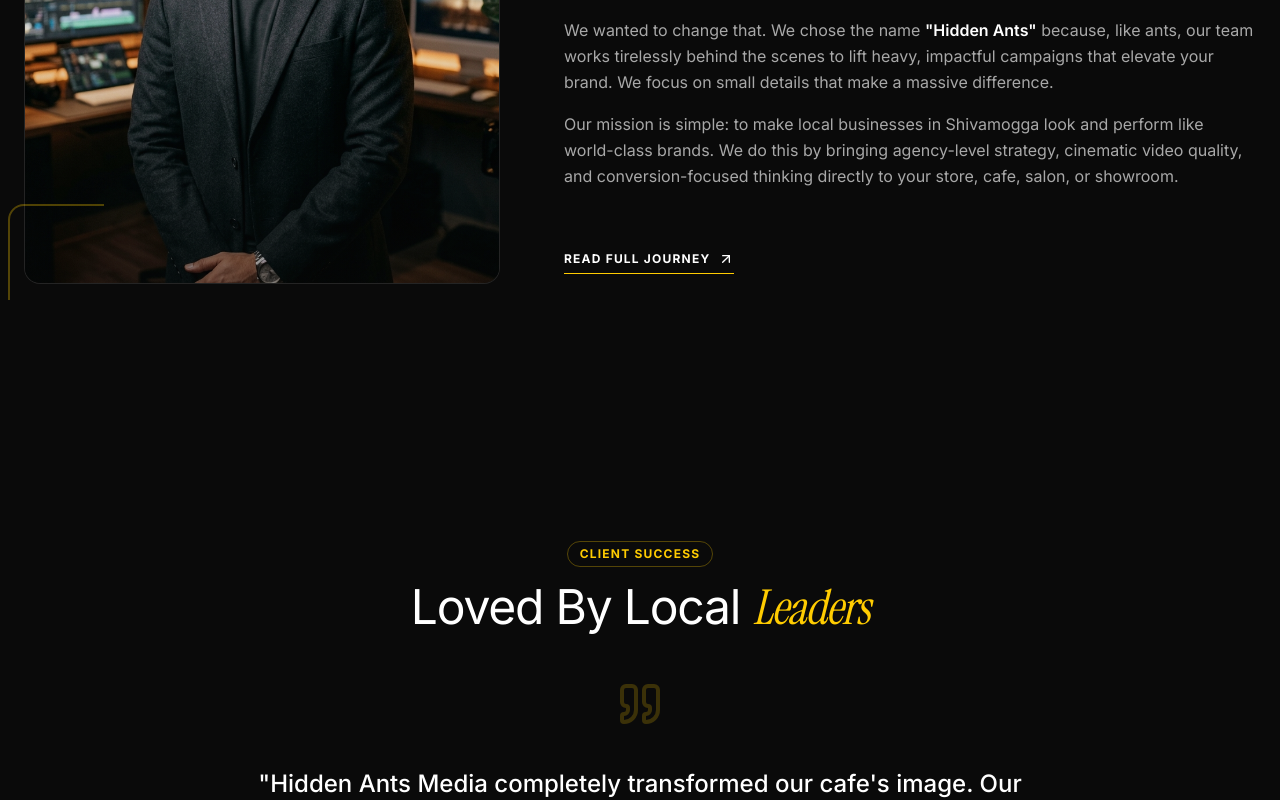
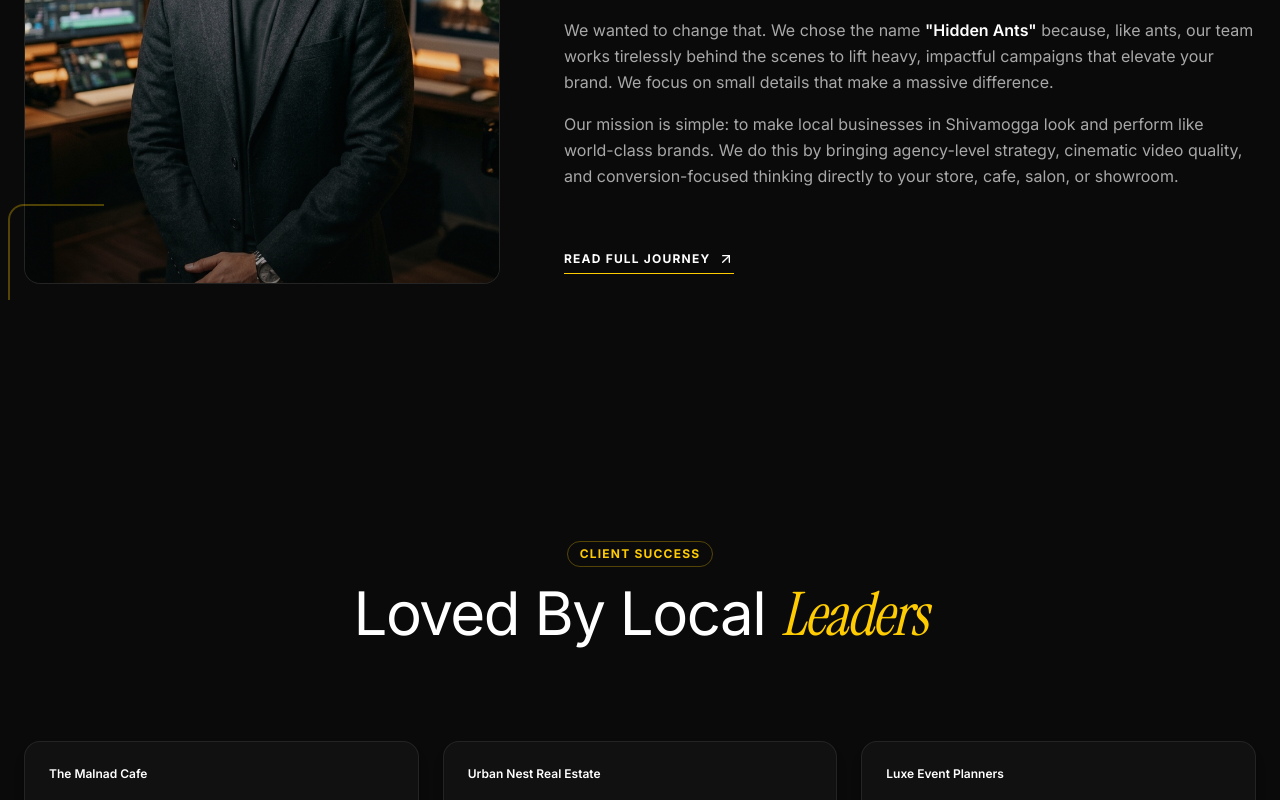
Before and after one commit to nknandakumar/Hidden_Ants_Media, a Next.js app: page / in a window 1280 px wide. Shown: the part 11200-12000 px from the top of the page. Built offline with nearby package versions, Linux system fonts and the light colour scheme; grey boxes are pictures that could not be loaded.

Commit message:
Testimonial section re designed

```diff
--- a/src/components/Testimonials.tsx
+++ b/src/components/Testimonials.tsx
@@ -1,166 +1,171 @@
 "use client";
 
-import React, { useState, useEffect, useCallback } from "react";
-import { motion, AnimatePresence } from "framer-motion";
-import { ChevronLeft, ChevronRight, Quote } from "lucide-react";
+import React from "react";
+import { motion } from "framer-motion";
+import { BadgeCheck, Star } from "lucide-react";
+import Image from "next/image";
 
 interface Testimonial {
   id: number;
-  quote: string;
-  author: string;
-  role: string;
-  company: string;
+  businessName: string;
+  date: string;
+  name: string;
+  handle: string;
+  avatar: string;
+  text: string;
 }
 
-export default function Testimonials() {
 const testimonials: Testimonial[] = [
   {
     id: 1,
-      quote: "Hidden Ants Media completely transformed our cafe's image. Our Reels started going viral locally in Shivamogga, and we saw a 40% increase in weekend walk-ins within two months!",
-      author: "Raghav Gowda",
-      role: "Founder & Head Barista",
-      company: "The Malnad Cafe",
+    businessName: "The Malnad Cafe",
+    date: "Nov 22, 2025",
+    name: "Raghav Gowda",
+    handle: "@raghav_malnad",
+    avatar: "https://images.unsplash.com/photo-1506794778202-cad84cf45f1d?w=150&h=150&fit=crop&crop=faces&q=80",
+    text: "As someone with zero digital marketing experience, I was worried about running ads. But Hidden Ants made it so simple. Our weekend walk-ins have increased by 40%!",
   },
   {
     id: 2,
-      quote: "Their understanding of the local market combined with modern editorial aesthetics is unmatched. They don't just post content; they build campaigns that convert followers into paying showroom clients.",
-      author: "Priya Hegde",
-      role: "Managing Director",
-      company: "Sahyadri Fashion Hub",
+    businessName: "Sahyadri Fashion",
+    date: "Dec 14, 2025",
+    name: "Priya Hegde",
+    handle: "@priya_styles",
+    avatar: "https://images.unsplash.com/photo-1494790108377-be9c29b29330?w=150&h=150&fit=crop&crop=faces&q=80",
+    text: "I thought building a strong online brand would take months. Their team helped our boutique go viral locally in days, without us needing any technical skills.",
   },
   {
     id: 3,
-      quote: "The level of professionalism and responsiveness they maintain is rare. The brand guidelines and photography layout they created for our luxury store feel world-class.",
-      author: "Kiran Kumar",
-      role: "Founder",
-      company: "Elegance Showroom",
+    businessName: "Smile Dental Clinic",
+    date: "Oct 30, 2025",
+    name: "Dr. Vikram Rao",
+    handle: "@dr_vikram_smiles",
+    avatar: "https://images.unsplash.com/photo-1507003211169-0a1dd7228f2d?w=150&h=150&fit=crop&crop=faces&q=80",
+    text: "As a busy dentist, I had no idea where to start with social media. This agency gave me confidence and made the process surprisingly smooth. Patient inquiries have doubled.",
   },
   {
     id: 4,
-      quote: "We hired them for our grand opening social media campaign and reels production. The results exceeded expectations—we were fully booked for the first ten days!",
-      author: "Shwetha Rao",
-      role: "Co-Founder",
-      company: "Elysian Salon",
+    businessName: "Urban Nest Real Estate",
+    date: "Nov 05, 2025",
+    name: "Sneha Patel",
+    handle: "@sneha_realtor",
+    avatar: "https://images.unsplash.com/photo-1438761681033-6461ffad8d80?w=150&h=150&fit=crop&crop=faces&q=80",
+    text: "I never imagined getting leads could be this easy. Their content strategy guided me at every stage, and our property listings now look truly premium and attract high-ticket buyers.",
   },
+  {
+    id: 5,
+    businessName: "Elysian Salon",
+    date: "Sep 18, 2025",
+    name: "Shwetha Bhat",
+    handle: "@shwetha_glam",
+    avatar: "https://images.unsplash.com/photo-1534528741775-53994a69daeb?w=150&h=150&fit=crop&crop=faces&q=80",
+    text: "From color palettes to reel formats, customizing our brand was effortless. I finally have a salon page that not only looks great but also works perfectly to book appointments.",
+  },
+  {
+    id: 6,
+    businessName: "Apex Fitness Studio",
+    date: "Dec 02, 2025",
+    name: "Rohit Sharma",
+    handle: "@rohit_fitness",
+    avatar: "https://images.unsplash.com/photo-1500648767791-00dcc994a43e?w=150&h=150&fit=crop&crop=faces&q=80",
+    text: "Every detail was thought through. I didn't feel lost even once, and in just a week our gym had a promotional campaign I'm incredibly proud to share with our members.",
+  },
+  {
+    id: 7,
+    businessName: "Luxe Event Planners",
+    date: "Oct 11, 2025",
+    name: "Ananya Desai",
+    handle: "@ananya_events",
+    avatar: "https://images.unsplash.com/photo-1544005313-94ddf0286df2?w=150&h=150&fit=crop&crop=faces&q=80",
+    text: "I was skeptical about hiring an agency, but this team feels custom-made for our needs. Our event photography and social feed now reflect our luxury vision perfectly.",
+  },
+  {
+    id: 8,
+    businessName: "EduTech Solutions",
+    date: "Nov 28, 2025",
+    name: "Aditi Verma",
+    handle: "@aditi_edutech",
+    avatar: "https://images.unsplash.com/photo-1517841905240-472988babdf9?w=150&h=150&fit=crop&crop=faces&q=80",
+    text: "The whole experience was faster than I expected. In under seven days, our ad campaigns were live, polished, and fully aligned with our brand identity.",
+  },
+  {
+    id: 9,
+    businessName: "Elegance Showroom",
+    date: "Sep 25, 2025",
+    name: "Kiran Kumar",
+    handle: "@kiran_elegance",
+    avatar: "https://images.unsplash.com/photo-1472099645785-5658abf4ff4e?w=150&h=150&fit=crop&crop=faces&q=80",
+    text: "They don't just post content; they build campaigns that convert followers into paying showroom clients. The level of professionalism they maintain is rare.",
+  }
 ];
 
-  const [currentIndex, setCurrentIndex] = useState(0);
-  const [direction, setDirection] = useState(0); // -1 for prev, 1 for next
-
-  const handleNext = useCallback(() => {
-    setDirection(1);
-    setCurrentIndex((prev) => (prev + 1) % testimonials.length);
-  }, [testimonials.length]);
-
-  const handlePrev = useCallback(() => {
-    setDirection(-1);
-    setCurrentIndex((prev) => (prev - 1 + testimonials.length) % testimonials.length);
-  }, [testimonials.length]);
-
-  useEffect(() => {
-    const timer = setInterval(() => {
-      handleNext();
-    }, 8000);
-    return () => clearInterval(timer);
-  }, [handleNext]);
-
-  const slideVariants = {
-    enter: (dir: number) => ({
-      x: dir > 0 ? 100 : -100,
-      opacity: 0,
-    }),
-    center: {
-      x: 0,
-      opacity: 1,
-    },
-    exit: (dir: number) => ({
-      x: dir < 0 ? 100 : -100,
-      opacity: 0,
-    }),
-  };
-
+export default function Testimonials() {
   return (
-    <section className="bg-bg-secondary py-20 md:py-32 overflow-hidden">
-      <div className="max-w-4xl mx-auto px-6 text-center relative">
+    <section className="bg-bg-secondary py-20 md:py-32">
+      <div className="max-w-7xl mx-auto px-6">
 
         {/* Section Header */}
-        <div className="mb-12 text-center">
+        <div className="max-w-3xl mx-auto text-center mb-16 md:mb-24">
           <span className="inline-block px-3 py-1 mb-4 border border-accent-yellow/30 rounded-full text-[10px] sm:text-xs font-bold uppercase tracking-widest text-accent-yellow">
             Client Success
           </span>
-          <h2 className="text-3xl md:text-5xl font-normal tracking-tight text-text-primary">
+          <h2 className="text-3xl md:text-5xl lg:text-6xl font-normal tracking-tight text-text-primary">
             Loved By Local <span className="font-instrument italic text-accent-yellow">Leaders</span>
           </h2>
         </div>
 
-        {/* Quote Icon decorative */}
-        <div className="flex justify-center mb-8">
-          <Quote className="w-12 h-12 text-accent-yellow/20" />
+        {/* Masonry Grid */}
+        <div className="columns-1 md:columns-2 lg:columns-3 gap-6 space-y-6">
+          {testimonials.map((t, index) => (
+            <motion.div
+              key={t.id}
+              initial={{ opacity: 0, y: 30 }}
+              whileInView={{ opacity: 1, y: 0 }}
+              viewport={{ once: true, margin: "-50px" }}
+              transition={{ duration: 0.5, delay: (index % 3) * 0.1 }}
+              className="break-inside-avoid bg-surface thin-border p-6 rounded-2xl flex flex-col shadow-lg"
+            >
+              {/* Header: Business */}
+              <div className="flex items-center text-[11px] md:text-xs font-semibold text-text-primary mb-5">
+                <span>{t.businessName}</span>
               </div>
 
-        {/* Carousel Window */}
-        <div className="relative min-h-[260px] md:min-h-[200px] flex items-center justify-center">
-          <AnimatePresence initial={false} custom={direction} mode="wait">
-            <motion.div
-              key={currentIndex}
-              custom={direction}
-              variants={slideVariants}
-              initial="enter"
-              animate="center"
-              exit="exit"
-              transition={{ duration: 0.5, ease: "easeInOut" }}
-              className="w-full max-w-3xl"
-            >
-              <blockquote className="text-xl md:text-2xl font-medium text-text-primary leading-relaxed">
-                "{testimonials[currentIndex].quote}"
-              </blockquote>
+              {/* Profile Row */}
+              <div className="flex items-start justify-start gap-3 mb-4">
+                <div className="relative w-12 h-12 rounded-full overflow-hidden shrink-0 bg-white/5 border border-white/10">
+                  <Image
+                    src={t.avatar}
+                    alt={t.name}
+                    fill
+                    className="object-cover"
+                    sizes="48px"
+                  />
+                </div>
+                <div className="flex flex-col">
+                  <div className="flex items-center gap-1">
+                    <span className="text-sm font-bold text-text-primary">{t.name}</span>
+                    <BadgeCheck className="w-4 h-4 text-[#1DA1F2] fill-[#1DA1F2] stroke-white ml-0.5" />
+                  </div>
+                  <span className="text-xs text-text-secondary mt-0.5">{t.handle}</span>
 
-              <div className="mt-8">
-                <cite className="not-italic block text-base font-bold text-accent-yellow">
-                  {testimonials[currentIndex].author}
-                </cite>
-                <span className="text-xs text-text-secondary uppercase tracking-wider block mt-1">
-                  {testimonials[currentIndex].role}, {testimonials[currentIndex].company}
-                </span>
+                   {/* Stars */}
+              <div className="flex gap-1 mt-1 mb-1">
+                {[...Array(5)].map((_, i) => (
+                  <Star key={i} className="w-3.5 h-3.5 fill-accent-yellow text-accent-yellow" />
+                ))}
               </div>
-            </motion.div>
-          </AnimatePresence>
                 </div>
 
-        {/* Slider Controls */}
-        <div className="flex items-center justify-center space-x-6 mt-12">
-          <button
-            onClick={handlePrev}
-            className="w-10 h-10 rounded-full bg-surface text-text-primary hover:text-accent-yellow thin-border flex items-center justify-center transition-all hover:scale-105 active:scale-95"
-            aria-label="Previous testimonial"
-          >
-            <ChevronLeft className="w-5 h-5" />
-          </button>
-
-          {/* Dot Indicators */}
-          <div className="flex space-x-2">
-            {testimonials.map((_, index) => (
-              <button
-                key={index}
-                onClick={() => {
-                  setDirection(index > currentIndex ? 1 : -1);
-                  setCurrentIndex(index);
-                }}
-                className={`h-1.5 rounded-full transition-all duration-300 ${
-                  index === currentIndex ? "w-6 bg-accent-yellow" : "w-1.5 bg-white/20"
-                }`}
-                aria-label={`Go to testimonial ${index + 1}`}
-              />
-            ))}
               </div>
 
-          <button
-            onClick={handleNext}
-            className="w-10 h-10 rounded-full bg-surface text-text-primary hover:text-accent-yellow thin-border flex items-center justify-center transition-all hover:scale-105 active:scale-95"
-            aria-label="Next testimonial"
-          >
-            <ChevronRight className="w-5 h-5" />
-          </button>
+
+
+              {/* Testimonial Body */}
+              <p className="text-sm text-text-secondary leading-relaxed">
+                {t.text}
+              </p>
+            </motion.div>
+          ))}
         </div>
 
       </div>
```
Lines whose indentation alone changed are shown as unchanged.
